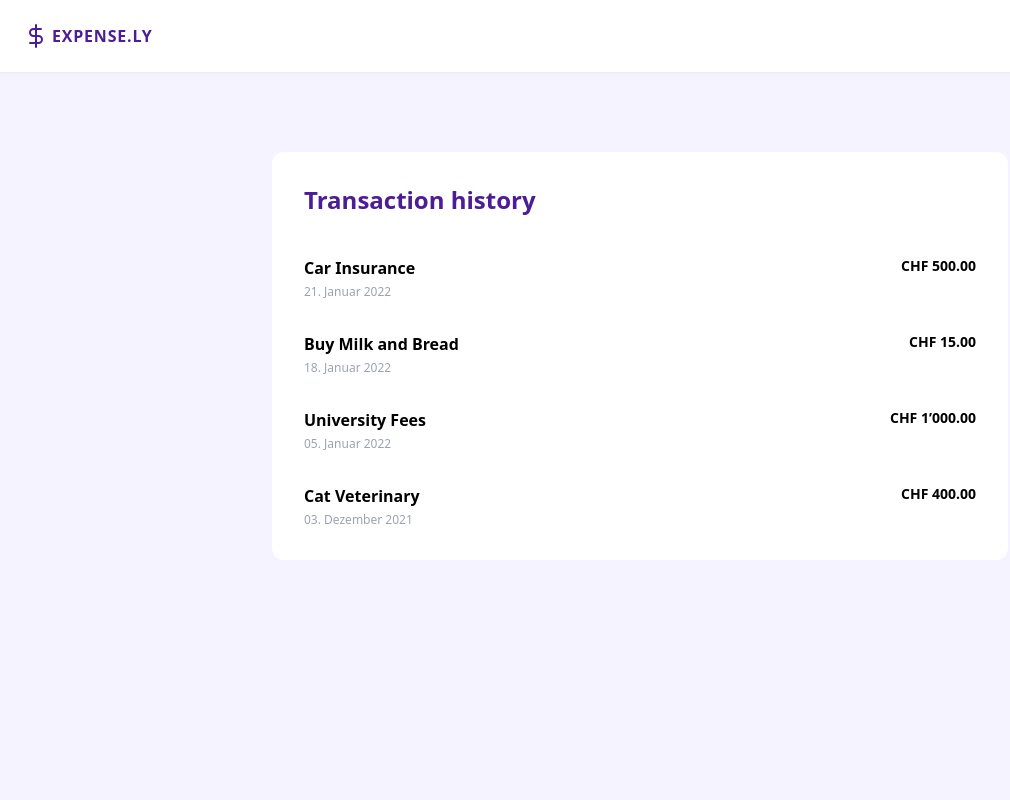
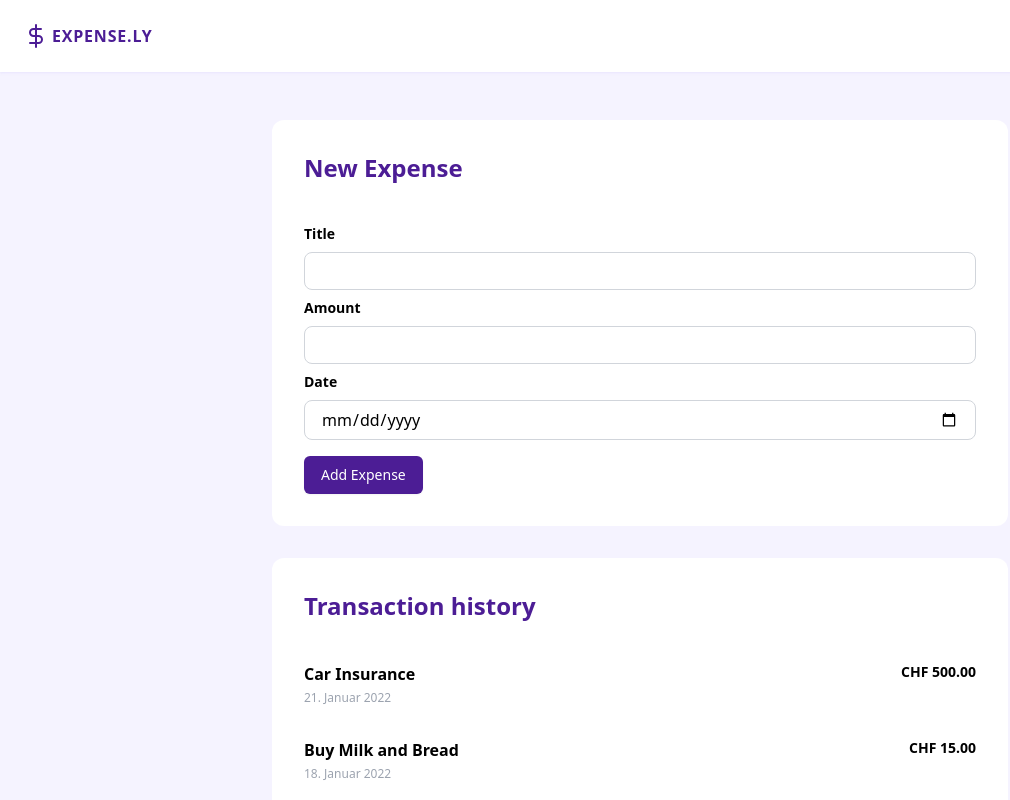
Before and after one commit to nataliajusticia/react-expense, a React (Create React App) app: page / in a window 1280 px wide. Shown: the top 800 px of the page, without its empty margins (0-1010 px from the left). Built offline with nearby package versions, Linux system fonts and the light colour scheme; the HTML template or start-up script is replaced by a standard one.

Commit message:
✨ Introduce new features

```diff
--- a/src/App.js
+++ b/src/App.js
@@ -1,5 +1,7 @@
 import Header from './components/Header';
-import ExpenseItem from './components/ExpenseItem';
+import Layout from './components/Layout';
+import ExpensesList from './components/Expenses/ExpensesList';
+import ExpenseForm from './components/Expenses/ExpenseForm';
 
 const App = () => {
   const expenses = [
@@ -31,27 +33,16 @@ const App = () => {
 
   return (
     <div className="flex flex-col min-h-screen bg-violet-50 ">
-      <main className="flex-[1_0_auto] ">
-        <Header />
+      <Header />
 
-        <div className="container max-w-screen-md p-4 mx-auto mt-8">
-          <div className="p-8 mt-8 bg-white rounded-xl">
-            <h2 className="mb-10 text-2xl font-bold text-violet-900">
-              Transaction history
-            </h2>
+      <main className="flex-[1_0_auto]">
+        <Layout>
+          <ExpenseForm />
+        </Layout>
 
-            {expenses.map((expense) => {
-              return (
-                <ExpenseItem
-                  key={expense.id}
-                  title={expense.title}
-                  amount={expense.amount}
-                  date={expense.date}
-                />
-              );
-            })}
-          </div>
-        </div>
+        <Layout>
+          <ExpensesList items={expenses} />
+        </Layout>
       </main>
     </div>
   );
--- /dev/null
+++ b/src/components/Expenses/ExpenseForm.js
@@ -0,0 +1,49 @@
+const ExpenseForm = () => {
+  return (
+    <>
+      <h2 className="mb-10 text-2xl font-bold text-violet-900">New Expense</h2>
+
+      <form>
+        <label for="title" className="block my-2 text-sm font-bold">
+          Title
+        </label>
+        <input
+          type="text"
+          id="title"
+          className="block w-full border border-gray-300 rounded-lg py-1.5 px-4"
+        />
+
+        <label for="amount" className="block my-2 text-sm font-bold">
+          Amount
+        </label>
+        <input
+          type="number"
+          id="amount"
+          min="0.01"
+          step="0.01"
+          className="block w-full border border-gray-300 rounded-lg py-1.5 px-4"
+        />
+
+        <label for="date" className="block my-2 text-sm font-bold">
+          Date
+        </label>
+        <input
+          type="date"
+          id="date"
+          min="2019-01-01"
+          max="2022-12-31"
+          className="block w-full border border-gray-300 rounded-lg py-1.5 px-4"
+        />
+
+        <button
+          type="submit"
+          className="block px-4 py-2 mt-4 text-sm font-medium text-white transition-colors delay-150 border border-transparent rounded-md shadow-sm bg-violet-900 hover:bg-violet-700 focus:outline-none focus:ring-2 focus:ring-offset-2 focus:ring-violet-500"
+        >
+          Add Expense
+        </button>
+      </form>
+    </>
+  );
+};
+
+export default ExpenseForm;
--- /dev/null
+++ b/src/components/Expenses/ExpensesList.js
@@ -0,0 +1,24 @@
+import ExpenseItem from './ExpenseItem';
+
+const ExpensesList = ({ items }) => {
+  return (
+    <>
+      <h2 className="mb-10 text-2xl font-bold text-violet-900">
+        Transaction history
+      </h2>
+
+      {items.map((expense) => {
+        return (
+          <ExpenseItem
+            key={expense.id}
+            title={expense.title}
+            amount={expense.amount}
+            date={expense.date}
+          />
+        );
+      })}
+    </>
+  );
+};
+
+export default ExpensesList;
--- a/src/components/ExpensesList.js
+++ /dev/null
@@ -1,3 +0,0 @@
-const ExpensesList = () => {};
-
-export default ExpensesList;
--- a/src/components/Header.js
+++ b/src/components/Header.js
@@ -15,7 +15,6 @@ const Header = () => {
           stroke-width="2"
           stroke-linecap="round"
           stroke-linejoin="round"
-          class="feather feather-dollar-sign"
         >
           <line x1="12" y1="1" x2="12" y2="23"></line>
           <path d="M17 5H9.5a3.5 3.5 0 0 0 0 7h5a3.5 3.5 0 0 1 0 7H6"></path>
--- /dev/null
+++ b/src/components/Layout.js
@@ -0,0 +1,9 @@
+const Layout = ({ children }) => {
+  return (
+    <section className="container max-w-screen-md p-4 mx-auto first:mt-8">
+      <div className="p-8 bg-white rounded-xl">{children}</div>
+    </section>
+  );
+};
+
+export default Layout;
```
Also changed, not shown: src/components/Expenses/ExpenseItem.js (renamed from src/components/ExpenseItem.js).
